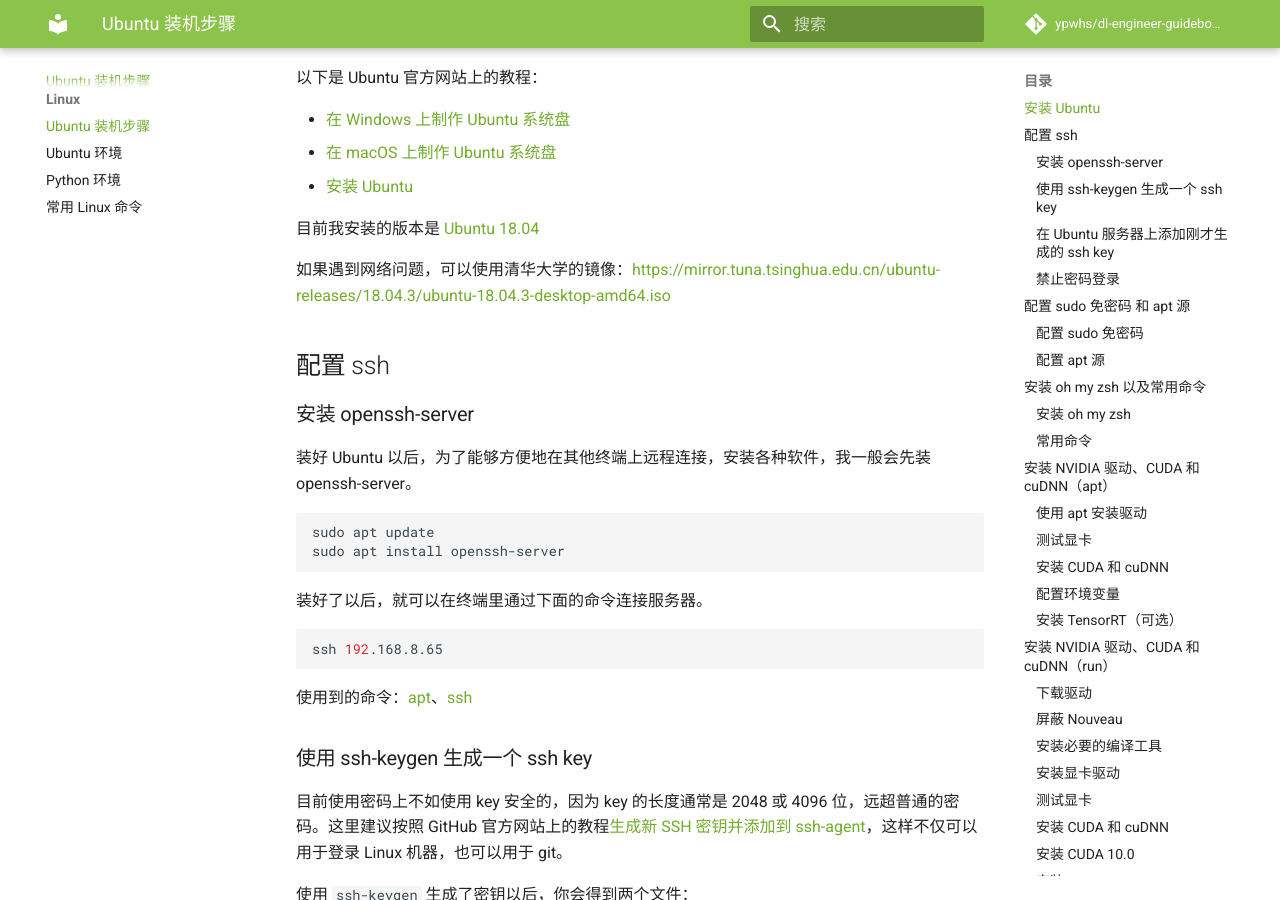
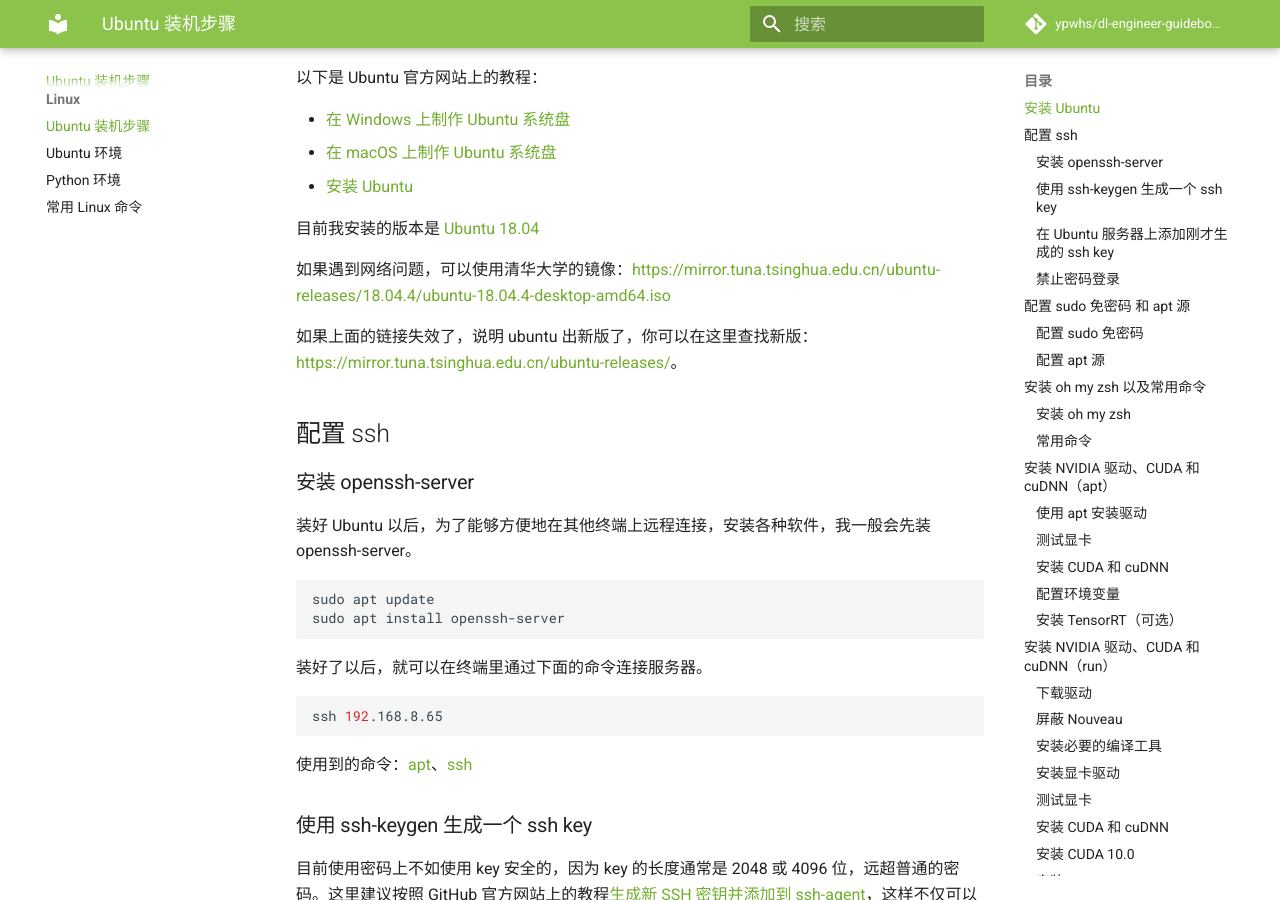
Before and after one commit to ypwhs/dl-engineer-guidebook, an MkDocs documentation site: the page built from docs/ubuntu-install-guide.md, in a window 1280 px wide and 900 px high, scrolled down 447 px. Built offline with MkDocs 1.6.1 and Material for MkDocs 9.7.7, drawn with Linux system fonts in a browser that asks for light colours; comment, search, counter and statistics services are not loaded.

Commit message:
Update ubuntu-install-guide.md

```diff
--- a/docs/ubuntu-install-guide.md
+++ b/docs/ubuntu-install-guide.md
@@ -17,7 +17,9 @@
 
 目前我安装的版本是 [Ubuntu 18.04](http://releases.ubuntu.com/18.04/)
 
-如果遇到网络问题，可以使用清华大学的镜像：[https://mirror.tuna.tsinghua.edu.cn/ubuntu-releases/18.04.3/ubuntu-18.04.3-desktop-amd64.iso](https://mirror.tuna.tsinghua.edu.cn/ubuntu-releases/18.04.3/ubuntu-18.04.3-desktop-amd64.iso)
+如果遇到网络问题，可以使用清华大学的镜像：[https://mirror.tuna.tsinghua.edu.cn/ubuntu-releases/18.04.4/ubuntu-18.04.4-desktop-amd64.iso](https://mirror.tuna.tsinghua.edu.cn/ubuntu-releases/18.04.4/ubuntu-18.04.4-desktop-amd64.iso)
+
+如果上面的链接失效了，说明 ubuntu 出新版了，你可以在这里查找新版：[https://mirror.tuna.tsinghua.edu.cn/ubuntu-releases/](https://mirror.tuna.tsinghua.edu.cn/ubuntu-releases/)。
 
 ## 配置 ssh
 
```
